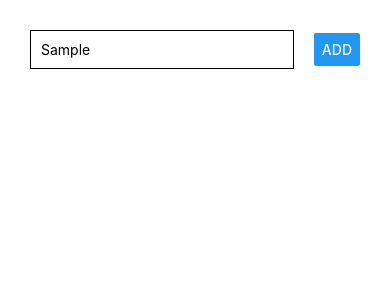
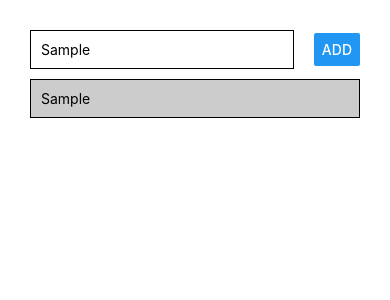
Before and after one commit to ambarara123/React-Native-basics, a React Native app: screen / in a window 390 px wide. Both pictures are taken after typing "Sample" into the empty fields and a click on the button "ADD". Shown: the top 300 px of the page. Built offline with nearby package versions, Linux system fonts and the light colour scheme.

Commit message:
add list of goals
add list of goals

```diff
--- a/App.js
+++ b/App.js
@@ -1,15 +1,16 @@
 import { StatusBar } from "expo-status-bar";
 import React, { useState } from "react";
-import { Button, StyleSheet, Text, TextInput, View } from "react-native";
+import { Button, StyleSheet, Text, TextInput, View, ScrollView } from "react-native";
 
 export default function App() {
   const [enteredGoal, setEnteredGoal] = useState('')
+  const [courseGoals, setCourseGoals] = useState([])
 
  const goalInputHandler = (enteredText)=>{
    setEnteredGoal(enteredText)
  }
 const addGoalHandler = () => {
-  console.log(enteredGoal)
+  setCourseGoals(currentGoals=> [...currentGoals, enteredGoal])
 }
   return (
     <View style={styles.root}>
@@ -22,7 +23,9 @@
         onPress = {addGoalHandler} />
       </View>
 
-      <View></View>
+      <ScrollView>
+        {courseGoals.map((goal)=> <View key ={goal} style ={styles.listItem}><Text>{goal}</Text></View>)}
+      </ScrollView>
     </View>
   );
 }
@@ -41,5 +44,12 @@
     flexDirection: "row",
     justifyContent: "space-between",
     alignItems: "center",
+  },
+  listItem: {
+    padding: 10,
+    marginVertical: 10,
+    backgroundColor: '#ccc',
+    borderColor: 'black',
+    borderWidth: 1
   }
 });
```
